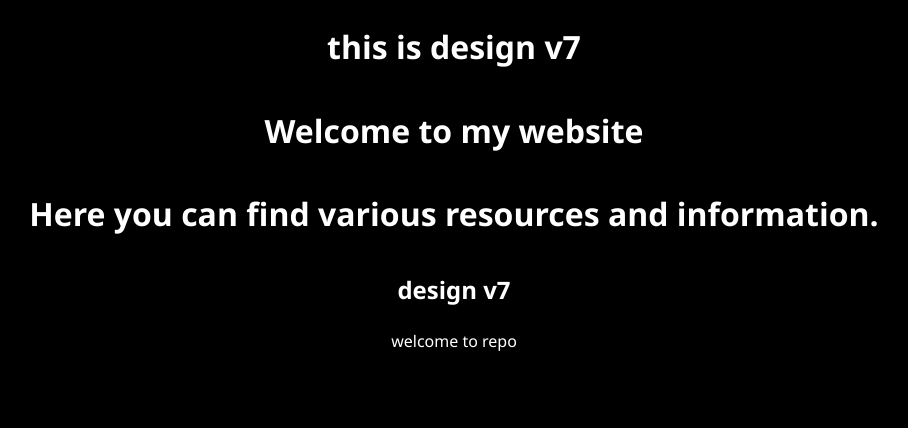
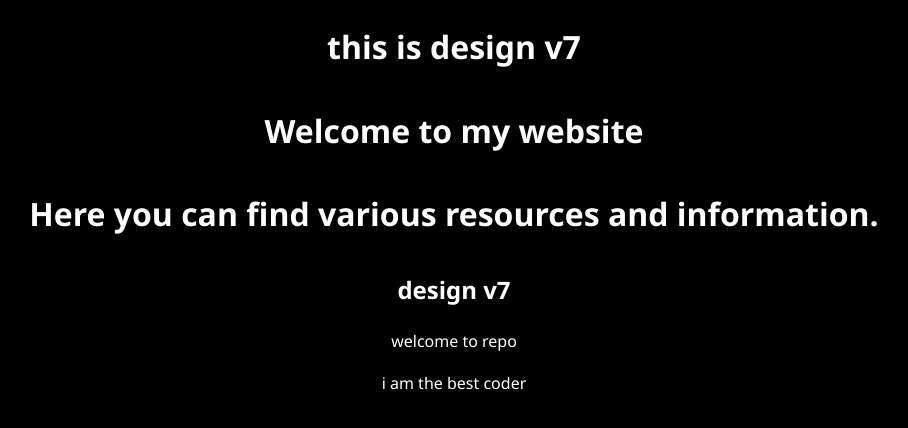
Before and after one commit to jaydeeppatil7705/myrepo, a plain HTML site: page index.html in a window 1280 px wide. Shown: the whole page, without its empty margins (186-1094 px from the left). Drawn offline with Linux system fonts and the light colour scheme.

Commit message:
Update index.html

```diff
--- a/index.html
+++ b/index.html
@@ -14,5 +14,6 @@
 
     <h2>design v7</h2>
     <p> welcome to repo</p>
+    <p>i am the best coder</p>
 </body>
 </html>
```
